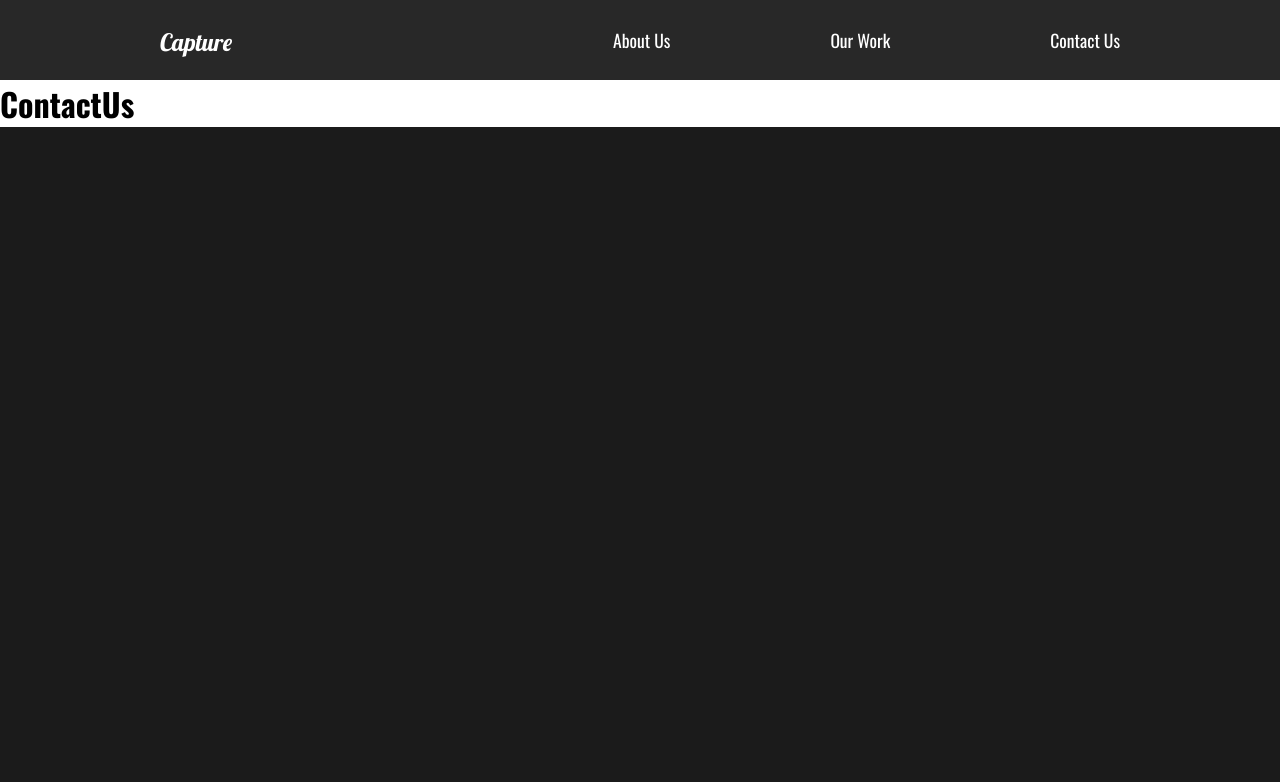
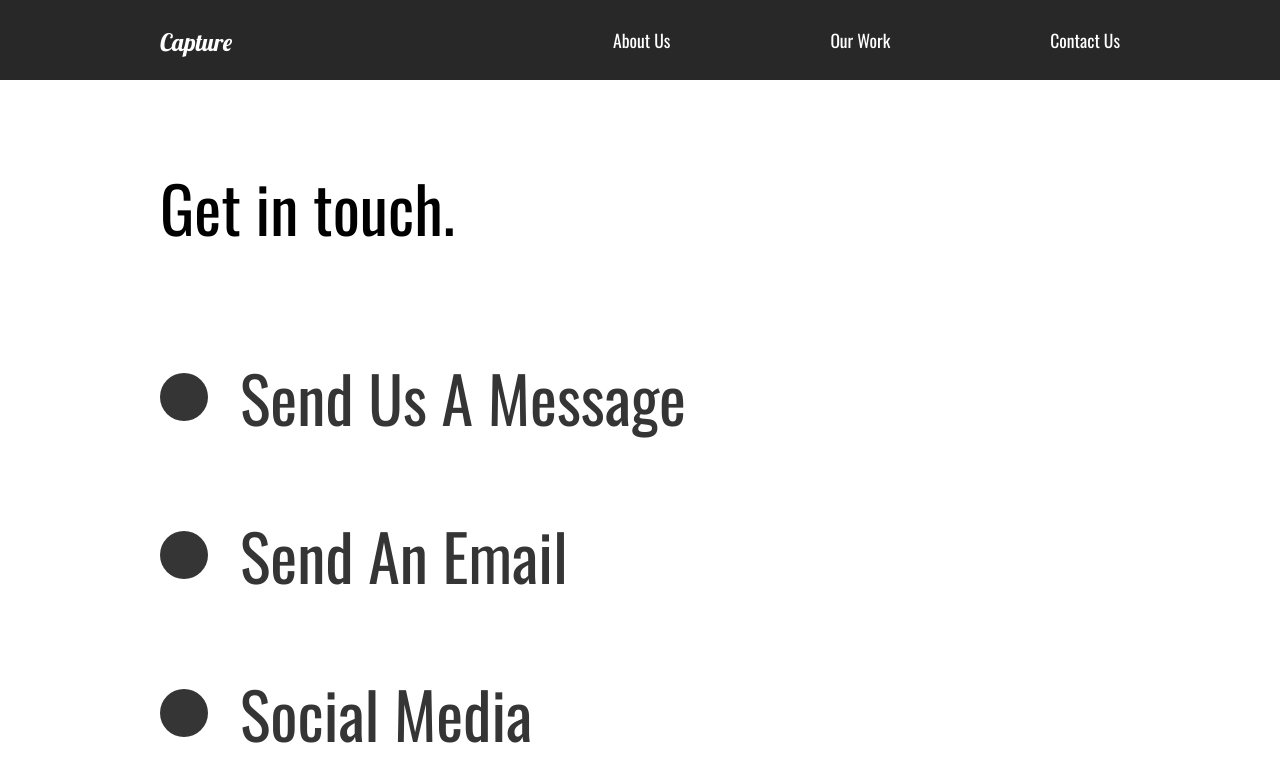
Before and after one commit to sherzodboy/capture-build, a React (Create React App) app: page /contact in a window 1280 px wide. Shown: the top 782 px of the page. Built offline with nearby package versions, Linux system fonts and the light colour scheme.

Commit message:
Contact Animation

```diff
--- a/src/pages/ContactUs.js
+++ b/src/pages/ContactUs.js
@@ -1,20 +1,74 @@
 import React from "react";
 // Animation
 import { motion } from "framer-motion";
-import { pageAnimation } from "./../animation";
+import { pageAnimation, titleAnim } from "./../animation";
+import styled from "styled-components";
 
 const ContactUs = () => {
   return (
-    <motion.div
+    <ContactStyle
       exit="exit"
       variants={pageAnimation}
       initial="hidden"
       animate="show"
       style={{ background: "#fff" }}
     >
-      <h1>ContactUs</h1>
-    </motion.div>
+      <Title>
+        <Hide>
+          <motion.h2 variants={titleAnim}>Get in touch.</motion.h2>
+        </Hide>
+      </Title>
+      <div>
+        <Hide>
+          <Social variants={titleAnim}>
+            <Circle />
+            <h2>Send Us A Message</h2>
+          </Social>
+        </Hide>
+        <Hide>
+          <Social variants={titleAnim}>
+            <Circle />
+            <h2>Send An Email</h2>
+          </Social>
+        </Hide>
+        <Hide>
+          <Social variants={titleAnim}>
+            <Circle />
+            <h2>Social Media</h2>
+          </Social>
+        </Hide>
+      </div>
+    </ContactStyle>
   );
 };
 
+const ContactStyle = styled(motion.div)`
+  padding: 5rem 10rem;
+  color: #353535;
+  min-height: 90vh;
+`;
+
+const Title = styled.div`
+  margin-bottom: 4rem;
+  color: #000;
+`;
+const Hide = styled.div`
+  overflow: hidden;
+`;
+
+const Circle = styled.div`
+  border-radius: 50%;
+  width: 3rem;
+  height: 3rem;
+  background-color: #353535;
+`;
+
+const Social = styled(motion.div)`
+  display: flex;
+  align-items: center;
+  h2 {
+    margin: 2rem;
+  }
+`;
+
 export default ContactUs;
```
